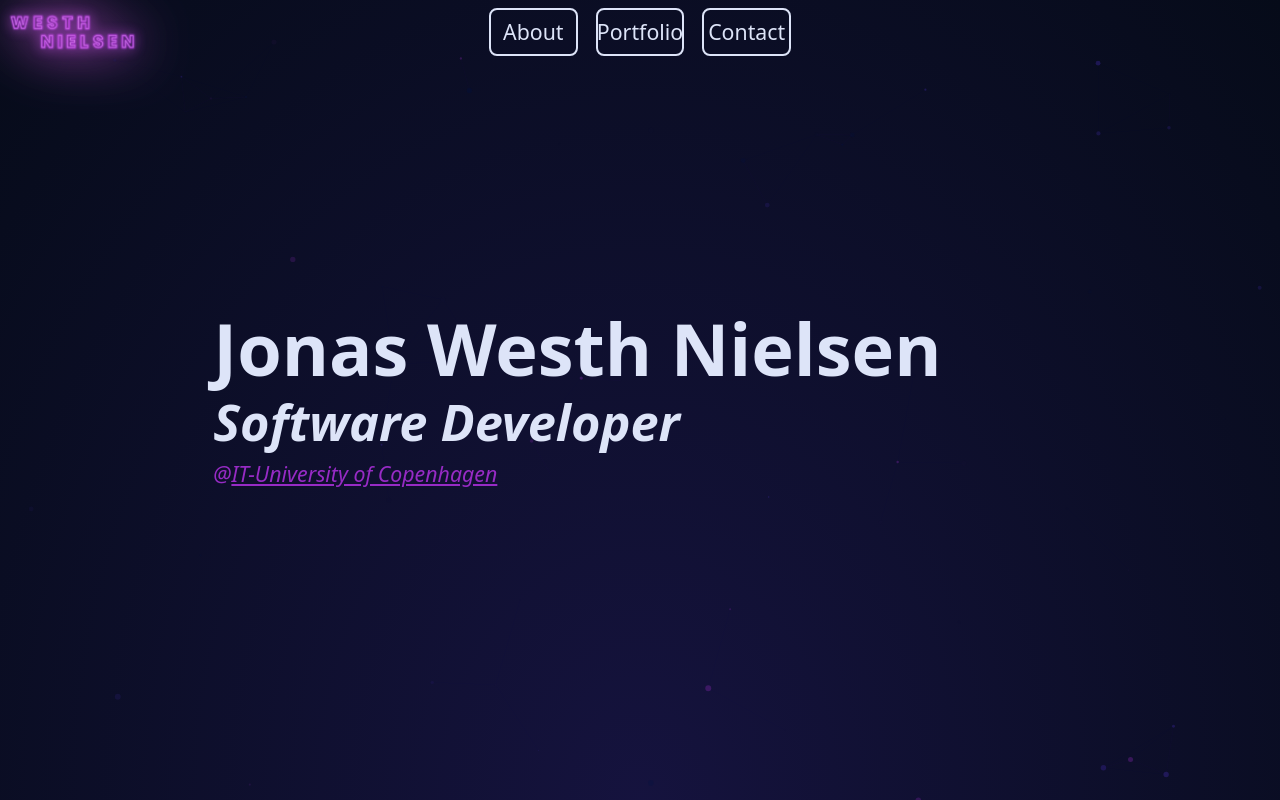
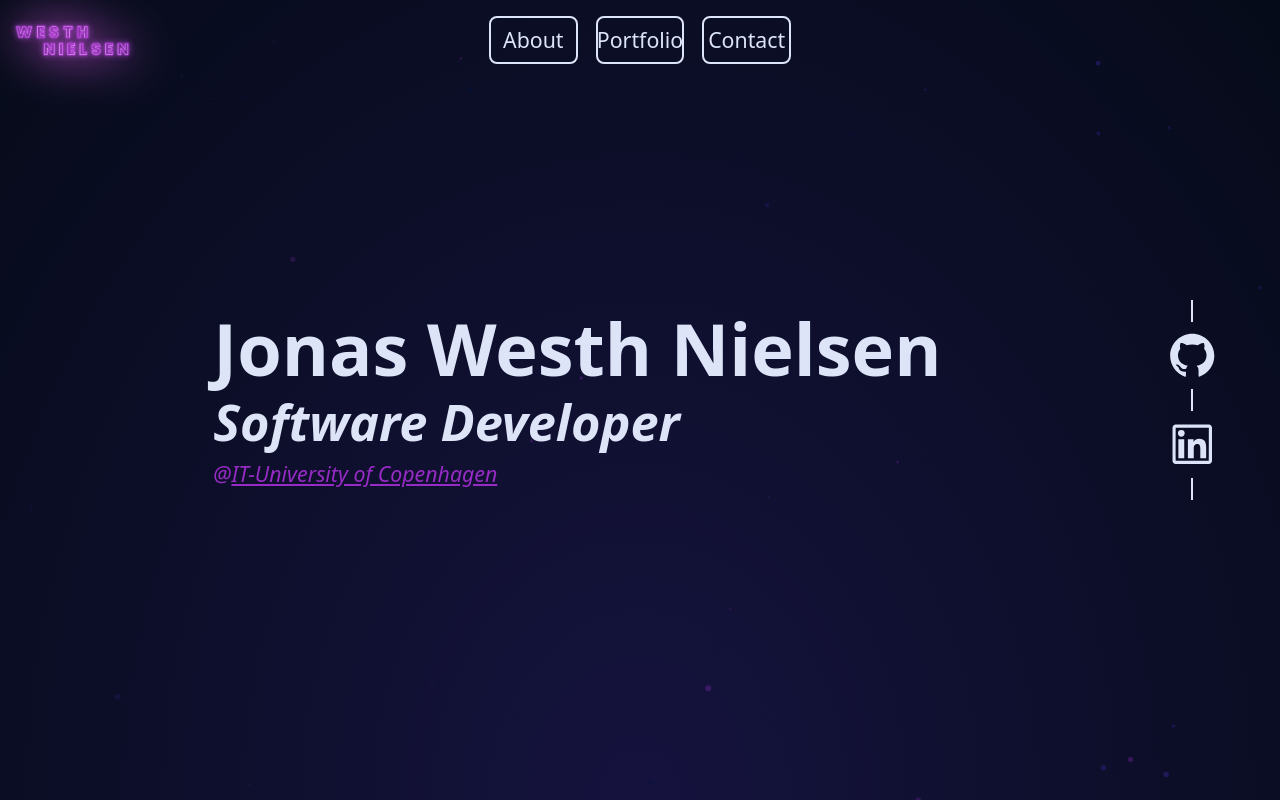
Before and after one commit to WesthNielsen/portfolio-website, a React (Create React App) app: page / in a window 1280 px wide. Built offline with nearby package versions, Linux system fonts and the light colour scheme.

Commit message:
Added Portofolio Website to portfolio -Fixed bug with navbar covering screen

```diff
--- a/src/App.tsx
+++ b/src/App.tsx
@@ -21,9 +21,7 @@ function App() {
       {selected === 1 ? <About setSelected={setSelected} /> : null}
       {selected === 2 ? <Portfolio /> : null}
       {selected === 3 ? <Contact /> : null}
-      {/*}
       <Socials />
-      */}
     </div>
   );
 }
--- a/src/components/EmailForm.tsx
+++ b/src/components/EmailForm.tsx
@@ -24,7 +24,6 @@ const EmailForm = () => {
       });
       alert("email successfully sent check inbox");
     } catch (error) {
-      console.log(error);
     } finally {
       setLoading(false);
     }
--- a/src/components/NavBar.tsx
+++ b/src/components/NavBar.tsx
@@ -34,15 +34,15 @@ const NavBar = (props: {
   };
 
   return (
-    <header className="absolute top-0 left-0 w-full h-full overflow-hidden">
-      <div className="absolute top-0 w-36 flex items-center justify-left left-1/2 md:left-0 -translate-x-1/2 md:translate-x-0 h-14 md:h-16 z-10">
+    <header className="absolute top-0 left-0 w-full h-20">
+      <div className="absolute top-2 w-36 flex items-center justify-left left-1/2 md:left-0 -translate-x-1/2 md:translate-x-0 h-14 md:h-16 z-10">
         <Logo selected={props.selected} setSelected={props.setSelected} />
       </div>
       <nav
         id="nav"
-        className="absolute top-0 flex justify-center items-center z-10 md:z-0 bg-background/95 md:bg-transparent right-0 md:right-auto flex-col md:flex-row w-5/6 md:w-full h-full md:h-16 rounded-l-2xl md:rounded-l-none translate-x-full md:translate-x-0 duration-300"
+        className="absolute top-0 flex justify-center items-center z-10 md:z-0 bg-background/95 md:bg-transparent right-0 md:right-auto flex-col md:flex-row w-5/6 md:w-full h[50vh] md:h-16 rounded-l-2xl md:rounded-l-none translate-x-full md:translate-x-0 duration-300"
       >
-        <div className="h-full flex justify-evenly items-center pb-48 md:pb-0 pt-14 md:pt-0 flex-col md:flex-row w-full md:w-1/4">
+        <div className="h-screen flex justify-evenly items-center pb-48 md:pb-0 pt-14 md:pt-4 flex-col md:flex-row w-full md:w-1/4">
           <div className="h-12 w-full flex items-center justify-center">
             <NavBarItem
               input="About"
@@ -70,7 +70,7 @@ const NavBar = (props: {
         </div>
       </nav>
       <div
-        className="right-0 top-0 absolute md:hidden text-2xl p-3 z-10 md:z-0"
+        className="right-2 top-2 absolute md:hidden text-2xl p-3 z-10 md:z-0"
         onClick={() => toggleMenu()}
       >
         {menuOpen ? <RxCross1 /> : <RxHamburgerMenu />}
--- a/src/components/PortfolioCard.tsx
+++ b/src/components/PortfolioCard.tsx
@@ -10,15 +10,11 @@ const PortfolioCard = (props: { project: PortfolioProject }) => {
   return props.project.imageName ? (
     <div className="w-full h-full rounded-3xl overflow-hidden shadow-lg hover:shadow-xl shadow-primary hover:shadow-primary ease-in-out relative group cursor-default duration-500 hover:scale-105">
       <div
-        className={"w-full h-full absolute top-0 left-0 bg-cover bg-right"}
+        className={"w-full h-full absolute top-0 left-0 bg-cover bg-center"}
         style={{
           backgroundImage:
             "url(" +
-            require(`../assets/Projects/${
-              props.project.imageName
-                ? props.project.imageName
-                : "Placeholder.png"
-            }`) +
+            require(`../assets/Projects/${props.project.imageName}`) +
             ")",
         }}
       />
--- a/src/components/Socials.tsx
+++ b/src/components/Socials.tsx
@@ -3,12 +3,12 @@ import { AiFillGithub, AiOutlineLinkedin } from "react-icons/ai";
 
 const Socials = () => {
   return (
-    <div className="absolute top-1/2 right-0 transform -translate-y-1/2 w-20 h-1/4 mx-12  flex flex-col justify-evenly items-center">
-        <div className="w-[2px] h-full bg-text"/>
+    <div className="absolute bottom-0 md:top-1/2 left-1/2 md:left-auto md:right-0 -translate-x-1/2 md:-translate-x-0 md:-translate-y-1/2 w-2/3 md:w-20 h-20 md:h-1/4 md:mx-12 flex md:flex-col justify-evenly items-center">
+        <div className="w-full md:w-[2px] h-[2px] md:h-full bg-text"/>
         <AiFillGithub className="text text-4xl my-2 flex-shrink-0 hover:cursor-pointer hover:text-5xl duration-200 hover:text-[#f05033]" onClick={() => {window.open("https://github.com/GoodKidJonesy", "_blank");}}/>
-        <div className="w-[2px] h-full bg-text"/>
+        <div className="w-full md:w-[2px] h-[2px] md:h-full bg-text"/>
         <AiOutlineLinkedin className="text text-4xl my-2 flex-shrink-0 hover:cursor-pointer hover:text-5xl duration-200 hover:text-[#0a66c2]" onClick={() => {window.open("https://www.linkedin.com/in/jonas-westh-nielsen/", "_blank");}}/>
-        <div className="w-[2px] h-full bg-text"/>
+        <div className="w-full md:w-[2px] h-[2px] md:h-full bg-text"/>
     </div>
   );
 };
--- a/src/constants/Portfolio-Projects.ts
+++ b/src/constants/Portfolio-Projects.ts
@@ -22,15 +22,10 @@ export const portfolioProjects: Array<PortfolioProject> = [
     projectGithub: "https://github.com/GoodKidJonesy/MOAPD_ScooterSharing",
   },
   {
-    imageName: "",
-    projectName: "Placeholder",
-  },
-  {
-    imageName: "",
-    projectName: "Placeholder",
-  },
-  {
-    imageName: "",
-    projectName: "Placeholder",
+    imageName: "Portfolio.png",
+    projectName: "Portfolio Website",
+    projectDescription:
+      "This website is my portfolio website, which I have developed to showcase my projects and skills. The website is developed in React.js using TypeScript together with tailwindCSS.",
+    projectGithub: "https://github.com/GoodKidJonesy/portfolio-website",
   },
 ];
--- a/src/pages/Portfolio.tsx
+++ b/src/pages/Portfolio.tsx
@@ -18,12 +18,12 @@ const Portfolio = () => {
   return (
     <div
       id="portfolioContainer"
-      className="w-full h-full pt-16 md:pt-0 flex items-center justify-center scale-0 duration-1000 ease-in-out opacity-0 -translate-y-1/2"
+      className="w-full h-full pt-16 md:pt-0 pb-20 md:pb-0 flex items-center justify-center scale-0 duration-1000 ease-in-out opacity-0 -translate-y-1/2"
     >
-      <div className="w-11/12 md:w-4/6 h-full md:mt-0 md:h-3/5 grid grid-cols-1 md:grid-cols-3 gap-12 md:auto-rows-fr overflow-y-scroll overflow-x-visible md:overflow-visible">
+      <div className="w-11/12 md:w-4/6 h-full md:mt-0 md:h-3/5 grid grid-cols-1 md:grid-cols-3 gap-12 md:grid-rows-2 overflow-y-scroll overflow-x-visible md:overflow-visible pt-8 md:pt-0 pb-12 md:pb-0 px-4 md:px-0">
         {portfolioProjects.map((project, index) => {
           return (
-            <div className="w-full h-56 md:h-auto flex justify-center" key={index}>
+            <div className="w-full h-48 md:h-auto flex justify-center aspect-video" key={index}>
               <div className="w-11/12">
                 <PortfolioCard project={project} />
               </div>
```
Also changed, not shown: src/assets/Projects/Placeholder.png (deleted), 1 other file (tests, documents, lock files or other folders).
